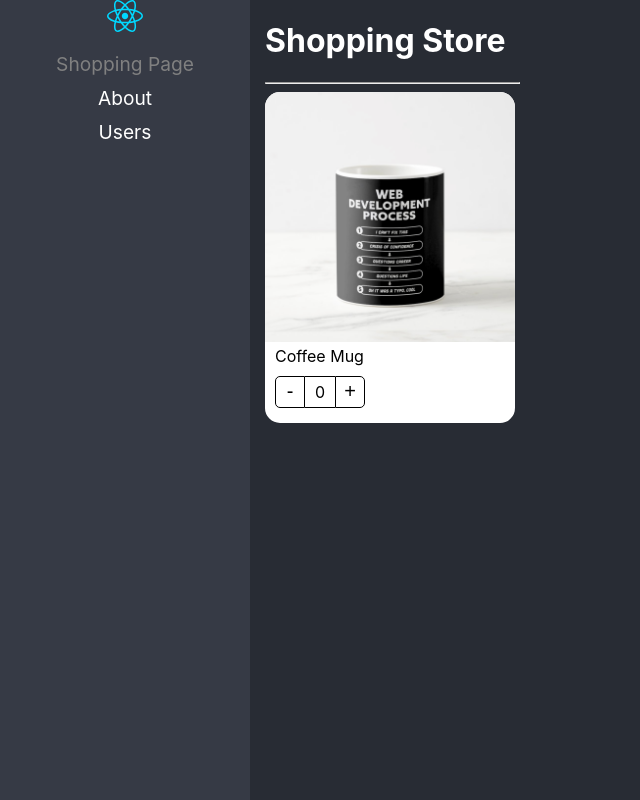
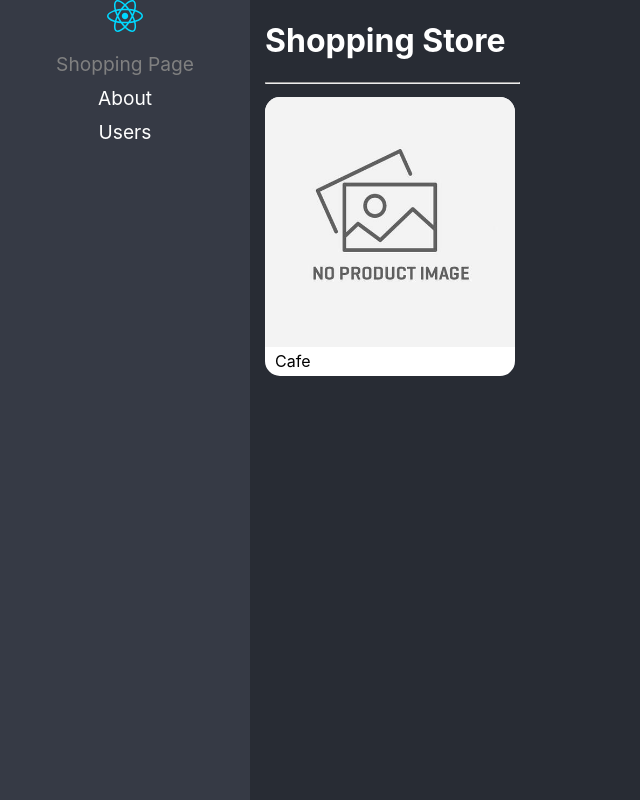
Before and after one commit to dpacoria21/react-pro, a React (Vite) app in the folder 04-pattern-compound-component/: page / in a window 1280 px wide. Shown: the whole page, without its empty margins (0-640 px from the left). Built offline with nearby package versions, Linux system fonts and the light colour scheme.

Commit message:
Se realizo ambas versiones, con HOCs y con Compound Component Pattern

```diff
--- a/04-pattern-compound-component/src/02-component-patterns/components/ProductCard.tsx
+++ b/04-pattern-compound-component/src/02-component-patterns/components/ProductCard.tsx
@@ -1,32 +1,81 @@
-import { useState } from 'react';
 import styles from '../styles/styles.module.css';
-// import noImage from '../assets/no-image.jpg';
+import { useProduct } from '../hooks/useProduct';
+import noImage from '../assets/no-image.jpg';
+import { ReactElement } from 'react';
 
-export const ProductCard = () => {
+interface Product {
+    id: string,
+    title: string,
+    img?: string,
+}
 
-    const [counter, setCounter] = useState<number>(0);
+interface Props {
+    product: Product,
+    children?: ReactElement | ReactElement[]
+}
 
-    const increaseBy = (value: number): void => {
-        setCounter(c=>Math.max(c + value, 0));
+
+export const ProductImage = ({img = ''}) => {
+    return (
+        <img className={styles.productImg} src={img ? img : noImage} alt="Product image" />
+    );
 };
 
+export const ProductTitle = ({title}: {title: string}) => {
     return (
-        <div className={styles.productCard}>
-            <img className={styles.productImg} src={'./coffee-mug.png'} alt="Coffee Mug" />
-            {/* <img className={styles.productImg} src={noImage} alt="Coffee Mug" /> */}
-            <span className={styles.productDescription}>Coffee Mug</span>
+        <span className={styles.productDescription}> {title} </span>
+    );
+};
 
+interface ButtonAction {
+    value: number,
+    label: string,
+}
+interface ProductButtonsProps {
+    counter: number,
+    add: ButtonAction,
+    minus: ButtonAction,
+    increaseBy: (a: number) => void
+}
+
+export const ProductButtons = ({counter, add, minus, increaseBy}: ProductButtonsProps) => {
+    return (
         <div className={styles.buttonsContainer}>
-                <button onClick={() => increaseBy(-1)} className={styles.buttonMinus}>
-                    -
+            <button onClick={() => increaseBy(minus.value)} className={styles.buttonMinus}>
+                {minus.label}
             </button>
             <div className={styles.countLabel}>
                 {counter}
             </div>
-                <button onClick={() => increaseBy(1)} className={styles.buttonAdd}>
-                    +
+            <button onClick={() => increaseBy(add.value)} className={styles.buttonAdd}>
+                {add.label}
             </button>
-            </div>
         </div>
     );
 };
+
+export const ProductCard = ({product, children}: Props) => {
+
+    const {counter, increaseBy} = useProduct();
+
+    return (
+        <div className={styles.productCard}>
+
+            {children}
+            {/* <ProductImage img={product.img}/>
+
+            <ProductTitle title={product.title}/>
+
+            <ProductButtons
+                add={ {label: '+', value: 1} }
+                minus={ {label: '-', value: -1} }
+                counter={counter}
+                increaseBy={increaseBy}
+            /> */}
+        </div>
+    );
+};
+
+ProductCard.Title = ProductTitle;
+ProductCard.Image = ProductImage;
+ProductCard.Buttons = ProductButtons;
--- /dev/null
+++ b/04-pattern-compound-component/src/02-component-patterns/hooks/useProduct.ts
@@ -0,0 +1,15 @@
+import { useState } from 'react';
+
+export const useProduct = () => {
+
+    const [counter, setCounter] = useState<number>(0);
+
+    const increaseBy = (value: number): void => {
+        setCounter(c=>Math.max(c + value, 0));
+    };
+
+    return {
+        counter,
+        increaseBy,
+    };
+};
--- a/04-pattern-compound-component/src/02-component-patterns/pages/ShoppingPage.tsx
+++ b/04-pattern-compound-component/src/02-component-patterns/pages/ShoppingPage.tsx
@@ -1,11 +1,30 @@
-import { ProductCard } from '../components/ProductCard';
+import { ProductButtons, ProductCard, ProductImage, ProductTitle } from '../components/ProductCard';
+
+
+const product = {
+    id: '1',
+    title: 'Coffee Mug - Card',
+    img: './coffee-mug.png'
+};
 
 export const ShoppingPage = () => {
     return (
         <div>
             <h1>Shopping Store</h1>
             <hr />
-            <ProductCard />
+            <div style={{
+                display: 'flex',
+                flexDirection: 'row',
+                flexWrap: 'wrap',
+                alignItems: 'center',
+                justifyContent: 'center',
+            }}>
+                <ProductCard product={product}>
+                    <ProductCard.Image />
+                    <ProductCard.Title title='Cafe'/>
+                    {/* <ProductCard.Buttons/> */}
+                </ProductCard>
+            </div>
         </div>
 
     );
```
Lines whose indentation alone changed are shown as unchanged.
